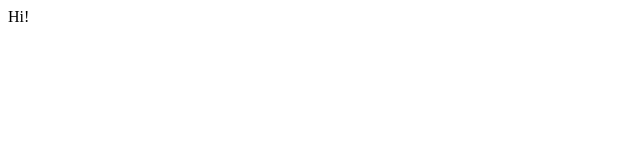
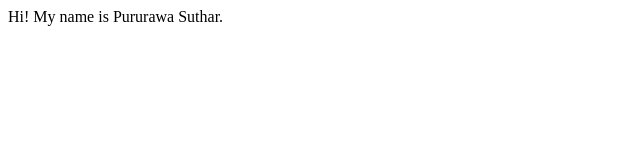
Before and after one commit to Pururawa/Portfolio, a plain HTML site: page index.html in a window 1280 px wide. Shown: the whole page, without its empty margins (0-640 px from the left). Drawn offline with Linux system fonts and the light colour scheme.

Commit message:
refactor updated index.html

```diff
--- a/index.html
+++ b/index.html
@@ -8,5 +8,6 @@
 </head>
 <body>
     Hi!
+    My name is Pururawa Suthar.
 </body>
 </html>
```
